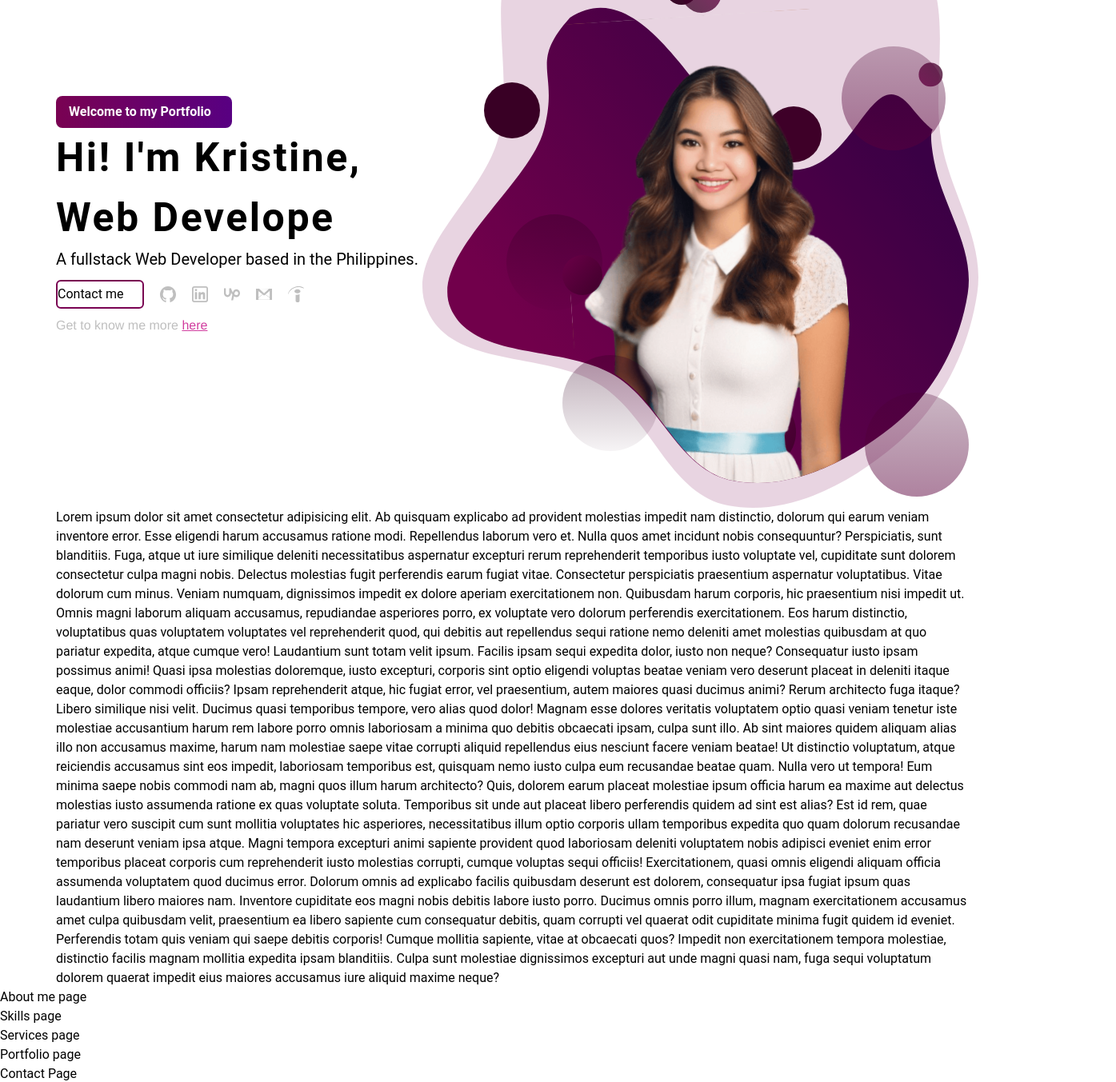
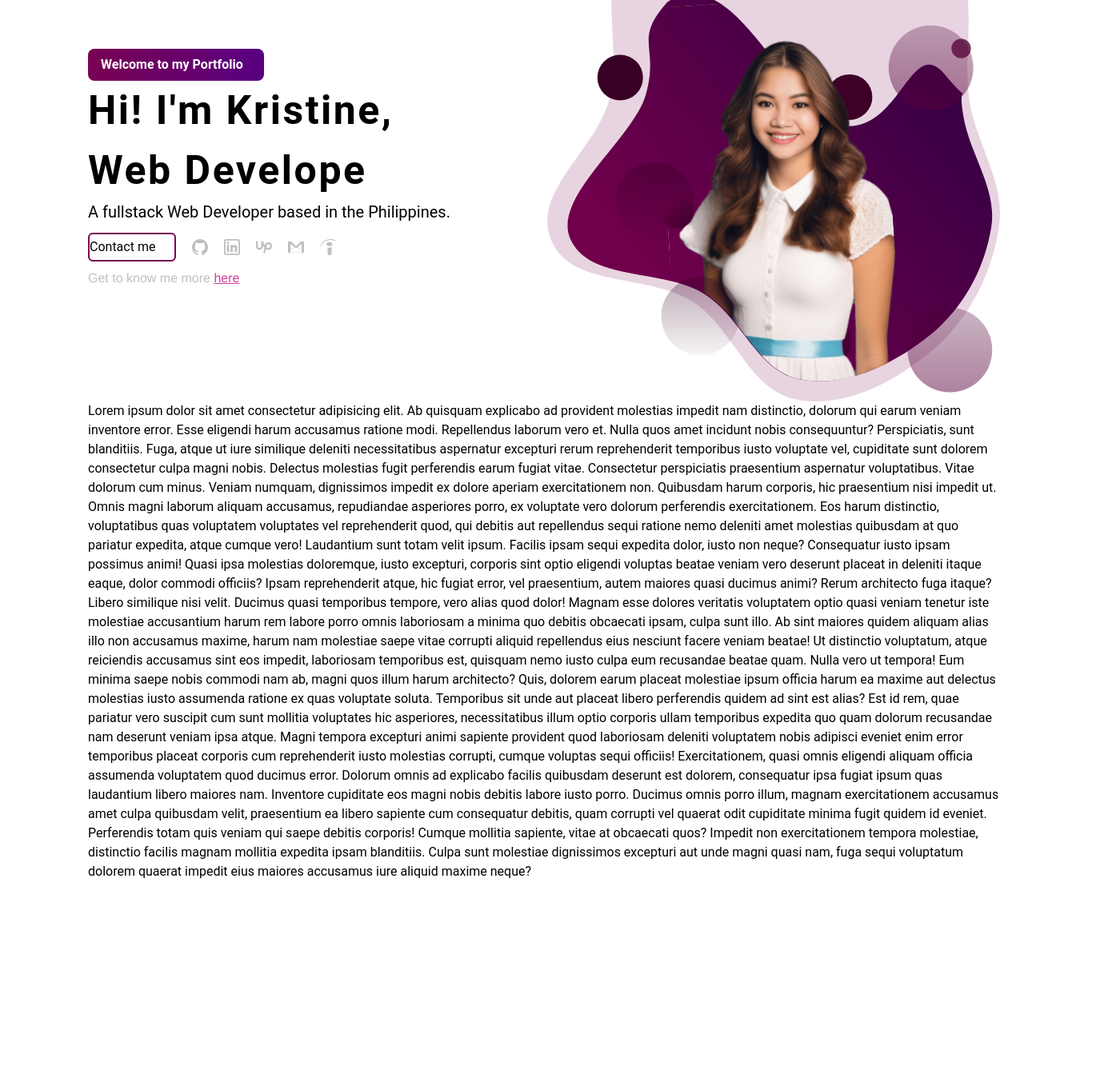
Before and after one commit to KrisTechHub/kris-algario, a React (Vite) app: page /Home in a window 1280 px wide. Shown: the part 100-1453 px from the top of the page at 80% size, 1395 px wide, since content can reach past the window. After the commit the page ends 1218 px from the top, so only its background shows below. Built offline with nearby package versions, Linux system fonts and the light colour scheme.

Commit message:
fixed homme with

```diff
--- a/src/App.jsx
+++ b/src/App.jsx
@@ -16,7 +16,7 @@ function App() {
 
   useEffect(() => {
     const handleScroll = () => {
-      if (window.scrollY > 50) {
+      if (window.scrollY > 100) {
         setShowSidebar(true);
       } else {
         setShowSidebar(false);
@@ -33,12 +33,7 @@ function App() {
   return (
       <Router>
           <NavMenu />
-          <Home />
-          <About/>
-          <Skills />
-          <Services/>
-          <Portfolio />
-          <Contact/>
+
           <div className="flex">
             {showSidebar && <SidebarDrawer />}
               <main className="flex-1 overflow-y-auto p-4 lg:pl-24">
@@ -52,6 +47,7 @@ function App() {
               </main>
           </div>
       </Router>
+
   )
 }
 
--- a/src/Components/Home/Home.jsx
+++ b/src/Components/Home/Home.jsx
@@ -1,18 +1,17 @@
 import Intro from "./Intro";
 import './Home.css'
-import { ChevronDownIcon } from "@heroicons/react/24/solid";
 
 export default function Home() {
     return (
         <div className="container mx-auto">
             <div className="flex-row">
-                <div className="flex flex-col sm:flex-row w-[1325px]">
-                    <div className="order-2 sm:order-1 flex items-center gap-[20px]">
+                <div className="flex sm:flex-row w-full">
+                    <div className="order-2 sm:order-1 flex items-center gap-[20px] w-1/2">
                         <Intro />
                     </div>
 
 
-                    <div className="order-1 sm:order-2 items-center justify-content mt-[-70px]">
+                    <div className="order-1 sm:order-2 items-center justify-content mt-[-70px] w-1/2">
                         <img src="./src/assets/home-portrait.svg" alt="home portrait" />
                     </div>
                 </div>
--- a/src/Components/Home/Intro.jsx
+++ b/src/Components/Home/Intro.jsx
@@ -57,7 +57,7 @@ export default function Intro() {
         <TrackVisibility>
             {({ isVisible }) =>
                 <div className={isVisible ? "animate__animated aimate__fadeIn" : ""}>
-                    <div className="relative bg-gradient-to-r from-mypink-600 to-mypurple-400 hover:from-mypink-500 hover:to-mypurple-200 text-white font-semibold py-2 px-4 rounded-lg w-[220px]">
+                    <div className="bg-gradient-to-r from-mypink-600 to-mypurple-400 hover:from-mypink-500 hover:to-mypurple-200 text-white font-semibold py-2 px-4 rounded-lg w-[220px]">
                         Welcome to my Portfolio
                     </div>
 
@@ -83,7 +83,7 @@ export default function Intro() {
                         </div>
                     </div>
 
-                    <p className="relative self-stretch [font-family:'Varela_Round',Helvetica] font-normal text-variable-collection-mid-gray text-[16px] tracking-[0] leading-[normal]">
+                    <p className="self-stretch [font-family:'Varela_Round',Helvetica] font-normal text-variable-collection-mid-gray text-[16px] tracking-[0] leading-[normal]">
                         <span className="text-[#bfbfbf] font-paragraph [font-style:var(--paragraph-font-style)] font-[number:var(--paragraph-font-weight)] tracking-[var(--paragraph-letter-spacing)] leading-[var(--paragraph-line-height)] text-[length:var(--paragraph-font-size)]">
                             Get to know me more{" "}
                         </span>
```
Also changed, not shown: homss.js (deleted, +0 -37 lines).
